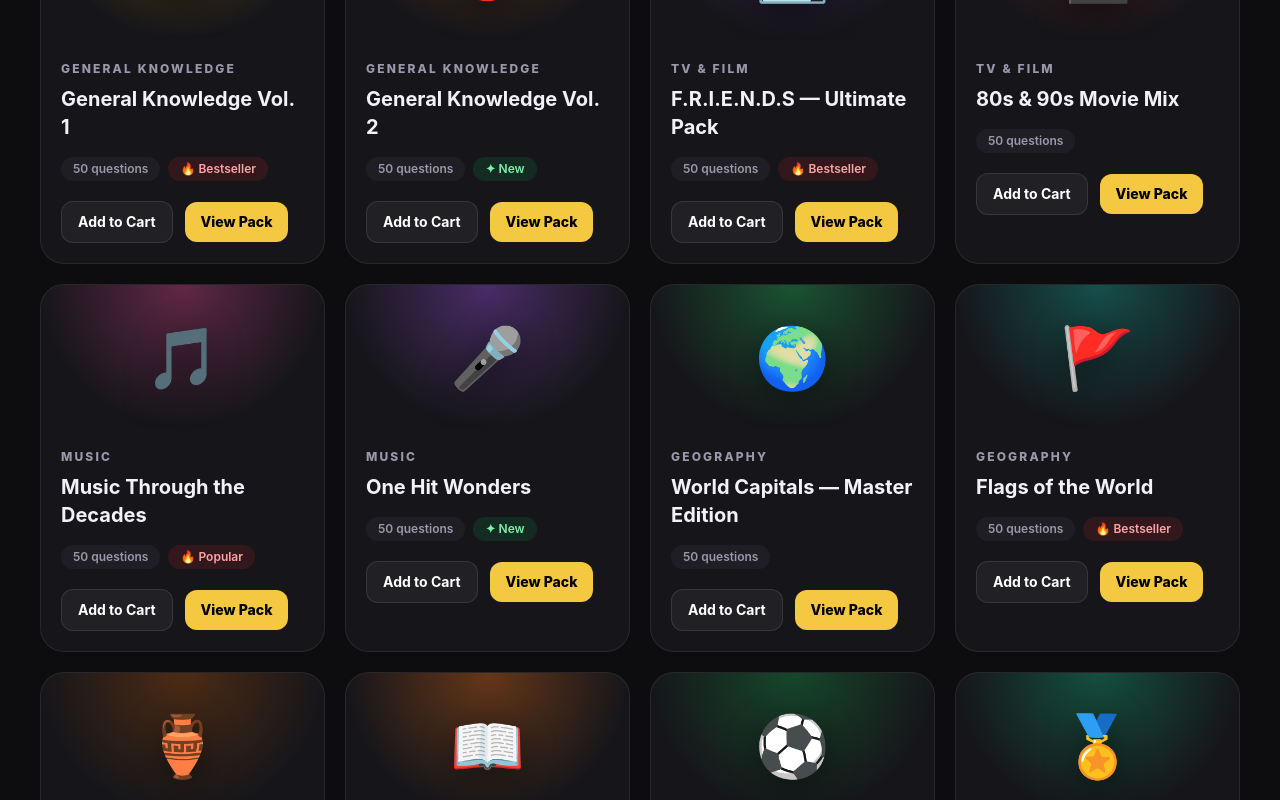
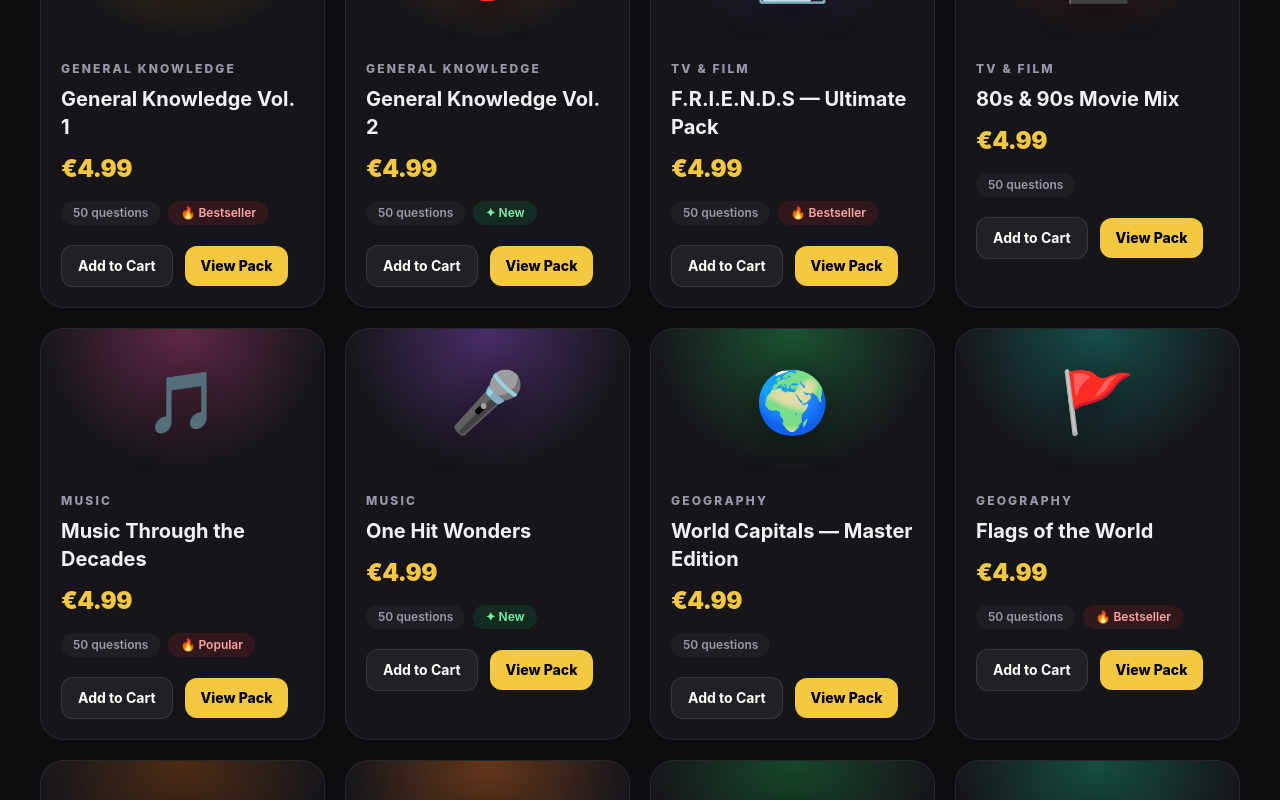
Before and after one commit to JosipHorvat98/PubQuizForge, a Next.js app: page / in a window 1280 px wide. Shown: the part 1320-2120 px from the top of the page. Built offline with nearby package versions, Linux system fonts and the light colour scheme; no server answers.

Commit message:
Show member discount price on product cards

```diff
--- a/components/product-card.tsx
+++ b/components/product-card.tsx
@@ -8,6 +8,14 @@
 import { useMembership } from "@/components/providers/membership-provider";
 import { canRedeemWithCredits } from "@/lib/entitlements";
 
+function formatEuro(amount: number) {
+    return `€${amount.toFixed(2)}`;
+}
+
+function parsePrice(price: string): number {
+    return Number(price.replace("€", "").trim()) || 0;
+}
+
 type ProductCardProps = {
     pack: Pack;
 };
@@ -16,6 +24,7 @@
     const { addItem } = useCart();
     const {
         isMember,
+        entitlements,
         creditsAvailable,
         loading: membershipLoading,
         reload: reloadMembership
@@ -24,6 +33,14 @@
     const [downloadError, setDownloadError] = useState<string | null>(null);
 
     const hasPdf = canRedeemWithCredits(pack);
+
+    // Member a-la-carte price with the tier discount (mirrors the checkout API).
+    const discountPercent =
+        isMember && entitlements ? entitlements.extraPackDiscount : 0;
+    const hasDiscount = discountPercent > 0;
+    const memberPrice = hasDiscount
+        ? parsePrice(pack.price) * ((100 - discountPercent) / 100)
+        : parsePrice(pack.price);
 
     // A member can redeem the pack only when they have at least one credit
     // available and the pack actually ships a PDF.
@@ -102,6 +119,23 @@
                     </h3>
                 </Link>
 
+                <div className="mt-3 flex items-baseline gap-2">
+                    <span className="text-2xl font-black tracking-tight text-[var(--gold)]">
+                        {hasDiscount ? formatEuro(memberPrice) : pack.price}
+                    </span>
+
+                    {hasDiscount ? (
+                        <>
+                            <span className="text-sm font-semibold text-[var(--muted)] line-through">
+                                {pack.price}
+                            </span>
+                            <span className="rounded-full bg-green-500/12 px-2 py-0.5 text-[10px] font-bold uppercase tracking-wider text-green-300">
+                                {discountPercent}% off
+                            </span>
+                        </>
+                    ) : null}
+                </div>
+
                 <div className="mt-4 flex flex-wrap gap-2">
                     {pack.badges.map((badge) => {
                         const isHot = badge.includes("🔥");
```
